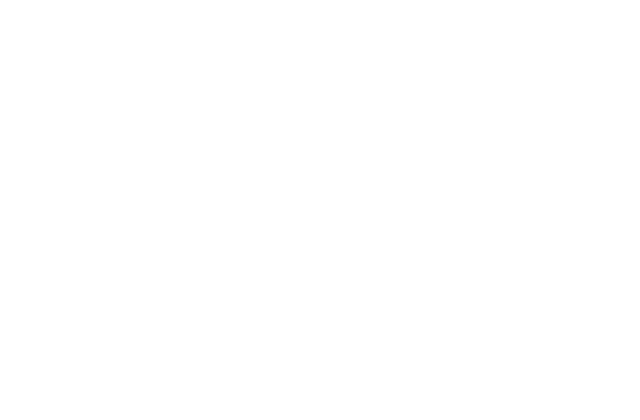
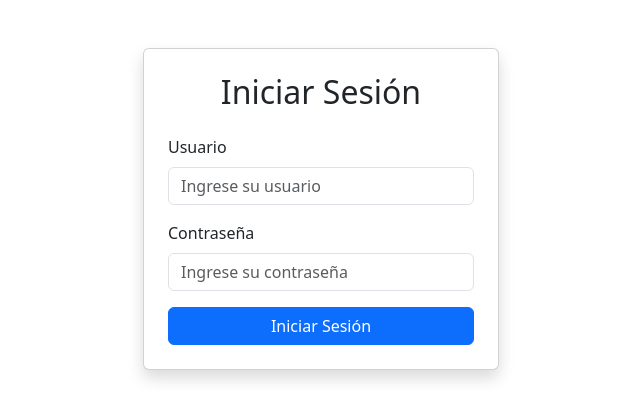
Before and after one commit to Anpidev/AnaliticaExpress, an Angular app: page /login in a window 1280 px wide. Before the commit this address led to /. Shown: the top 420 px of the page, without its empty margins (319-959 px from the left). Built offline with nearby package versions, Linux system fonts and the light colour scheme.

Commit message:
login completo

```diff
--- a/src/app/app.routes.ts
+++ b/src/app/app.routes.ts
@@ -7,8 +7,10 @@
 import {ListaMedicoComponent} from './component/lista-medico/lista-medico.component';
 import {FormularioMedicoComponent} from './component/formulario-medico/formulario-medico.component';
 import {HomeComponent} from './component/home/home.component';
+import {LoginComponent} from './component/login/login.component';
 
 export const routes: Routes = [
+  {path:"login", component:LoginComponent},
   {path:"analiticas", component:ListaAnalticasComponent},
   {path:"formularioAnalitica", component:FormularioAnaliticaComponent},
   {path:"estado", component:FormularioEstadoComponent},
@@ -17,5 +19,5 @@
   {path:"medicos", component:ListaMedicoComponent},
   {path:"formularioMedico", component:FormularioMedicoComponent},
   {path:"home", component:HomeComponent},
-  {path:"", redirectTo:"/home", pathMatch:"full"}
+  {path:"", redirectTo:"/login", pathMatch:"full"}
 ];
--- /dev/null
+++ b/src/app/component/login/login.component.html
@@ -0,0 +1,31 @@
+<div class="container mt-5">
+  <div class="row justify-content-center">
+    <div class="col-md-6 col-lg-4">
+      <div class="card shadow">
+        <div class="card-body p-4">
+          <h2 class="text-center mb-4">Iniciar Sesión</h2>
+
+          <form>
+            <div class="mb-3">
+              <label for="nombre" class="form-label">Usuario</label>
+              <input type="text" class="form-control" id="nombre" name="nombre"
+                     [(ngModel)]="usuario.usuario" placeholder="Ingrese su usuario">
+            </div>
+
+            <div class="mb-3">
+              <label for="password" class="form-label">Contraseña</label>
+              <input type="password" class="form-control" id="password" name="password"
+                     [(ngModel)]="usuario.password" placeholder="Ingrese su contraseña">
+            </div>
+
+            <div class="d-grid gap-2">
+              <button type="submit" class="btn btn-primary" (click)="submit()">
+                Iniciar Sesión
+              </button>
+            </div>
+          </form>
+        </div>
+      </div>
+    </div>
+  </div>
+</div>
--- /dev/null
+++ b/src/app/component/login/login.component.ts
@@ -0,0 +1,34 @@
+import { Component } from '@angular/core';
+import {Usuario} from '../../models/usuario';
+import {FormsModule, ReactiveFormsModule} from '@angular/forms';
+import {LoginService} from '../../services/login.service';
+import {TokenJWTService} from '../../services/token-jwt.service';
+import {Router} from '@angular/router';
+
+@Component({
+  selector: 'app-login',
+  imports: [
+    FormsModule,
+    ReactiveFormsModule
+  ],
+  templateUrl: './login.component.html',
+  styleUrl: './login.component.css'
+})
+export class LoginComponent {
+
+
+  usuario:Usuario ={} as Usuario;
+
+//Inyección del servicio por constructor
+  constructor(private loginService:LoginService,private tokenJWTService:TokenJWTService,private  router:Router) {
+  }
+
+  submit() {
+    console.log(this.usuario);
+    this.loginService.login(this.usuario).subscribe((datos:any)=>{
+      this.tokenJWTService.token=datos.headers.get("Authorization");
+      console.log(this.tokenJWTService.token);
+      this.router.navigateByUrl("home");
+      }
+    )}
+}
--- /dev/null
+++ b/src/app/models/usuario.ts
@@ -0,0 +1,5 @@
+export class Usuario {
+
+  constructor(public usuario:String, public password:String) {
+  }
+}
--- /dev/null
+++ b/src/app/services/login.service.ts
@@ -0,0 +1,18 @@
+import { Injectable } from '@angular/core';
+import { HttpClient, HttpResponse } from '@angular/common/http';
+import {Usuario} from '../models/usuario';
+import {Observable} from 'rxjs';
+
+@Injectable({
+  providedIn: 'root'
+})
+export class LoginService {
+
+  constructor(private http:HttpClient) { }
+
+
+  public login (usuario:Usuario):Observable<HttpResponse<Usuario>> {
+
+    return this.http.post<Usuario>("http://localhost:8080/webapi/login",usuario,{observe: "response"});
+  }
+}
--- /dev/null
+++ b/src/app/services/token-jwt.service.ts
@@ -0,0 +1,10 @@
+import { Injectable } from '@angular/core';
+
+@Injectable({
+  providedIn: 'root'
+})
+export class TokenJWTService {
+
+  token:string="";
+  constructor() { }
+}
```
Also changed, not shown: src/app/guards/auth.guard.ts (added, +20 -0 lines), src/app/interceptors/auth-interceptor.interceptor.ts (added, +26 -0 lines), src/app/component/login/login.component.css (added), 1 other file (tests, documents, lock files or other folders).
